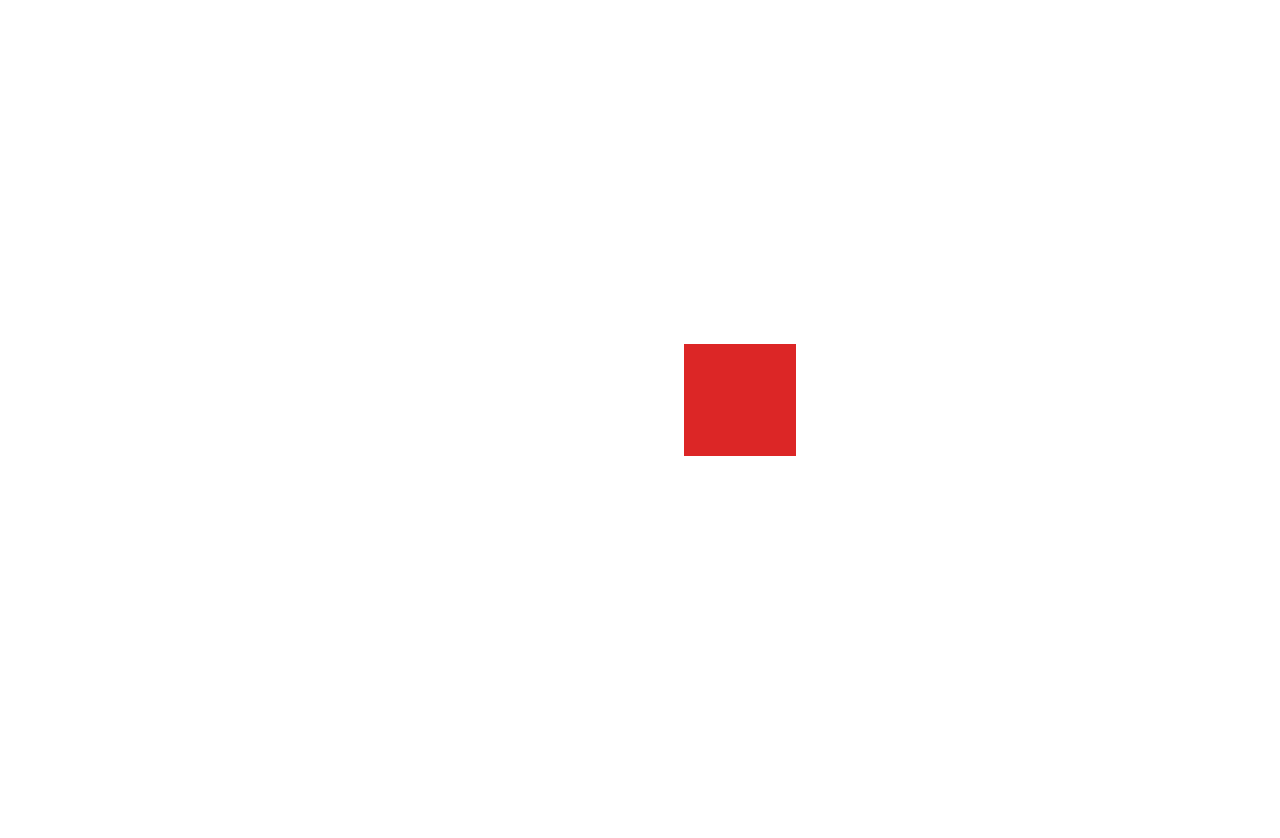
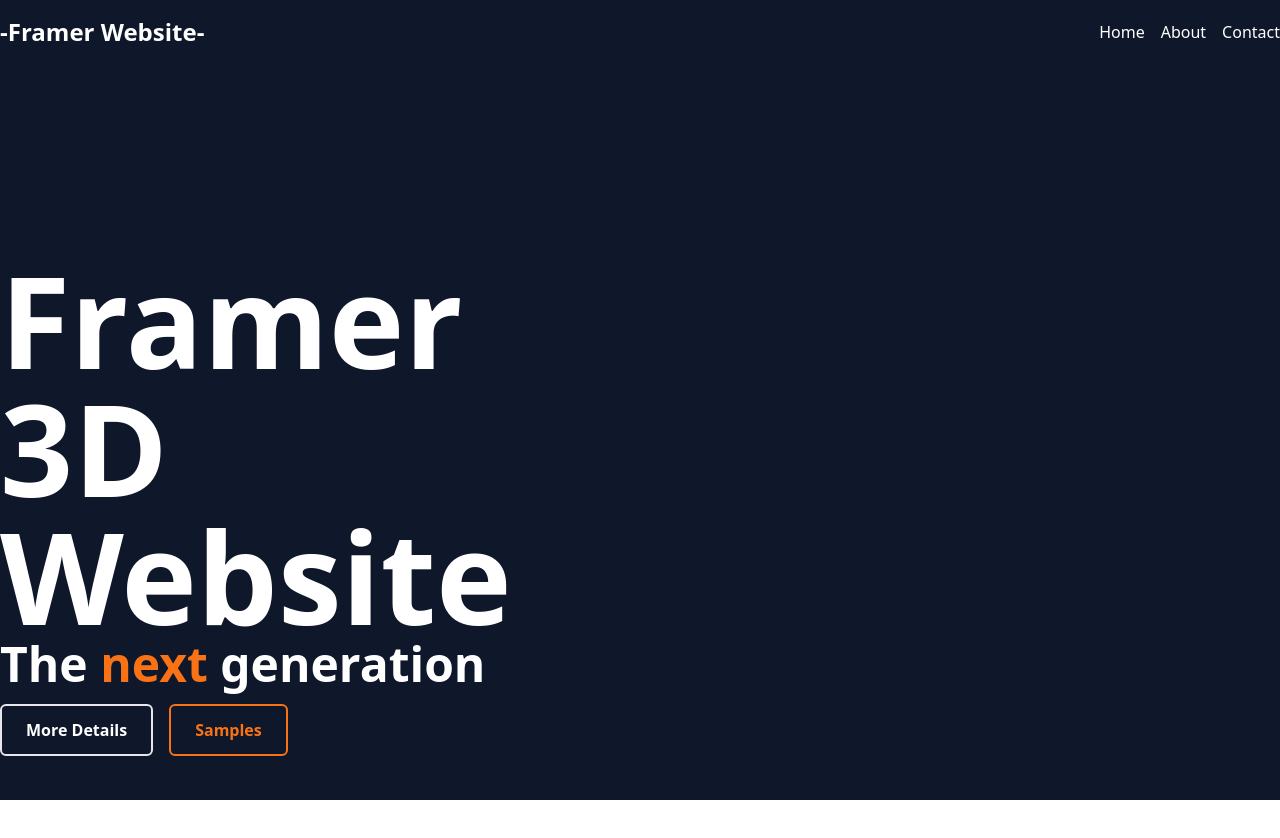
Before and after one commit to Izushi/animation_website, a React (Vite) app: page / in a window 1280 px wide. Shown: the top 838 px of the page. Before the commit the page ends 800 px from the top, so only its background shows below. Built offline with nearby package versions, Linux system fonts and the light colour scheme.

Commit message:
set motion to design

```diff
--- a/src/App.tsx
+++ b/src/App.tsx
@@ -2,18 +2,62 @@
 
 function App() {
   return (
-    <div className="h-screen flex items-center justify-center">
-      <motion.div
-        initial={{ x: -100 }}
-        animate={{ x: 100 }}
+    <main className="h-screen bg-slate-900">
+      <div className="container mx-auto">
+        {/* header */}
+        <motion.header
+        initial={{ y: -100 }}
+        animate={{ y: 0 }}
         transition={{
-          type: "spring",
-          duration: 2,
-          delay: 1,
-          stiffness: 200
+          type: 'spring',
+          duration: 1,
+          delay: 0.5,
+          stiffness: 130,
         }}
-        className="w-28 h-28 bg-red-600"></motion.div>
-    </div>
+        className="flex text-white justify-between items-center h-16">
+        <span className="font-bold text-2xl">-Framer Website-</span>
+
+        <nav>
+          <ul className="flex items-center gap-4">
+            <li>
+              <a href="/">Home</a>
+            </li>
+            <li>
+              <a href="#about">About</a>
+            </li>
+            <li>
+              <a href="#contact">Contact</a>
+            </li>
+          </ul>
+        </nav>
+        </motion.header>
+        {/* hero */}
+        <section className="lg:py-48">
+          <div className="flex items-center justify-between">
+            {/* left */}
+            <div>
+              <h2 className="text-white lg:text-9xl md:text-8xl font-bold lg:max-w-[40rem]">
+                Framer 3D Website
+              </h2>
+              <p className="text-white lg:max-w-[40rem] lg:text-5xl font-semibold">
+                The <span className="text-orange-500">next</span> generation
+              </p>
+              <div className="flex item-center gap-4">
+                <button className="px-6 py-3 rounded-md border-2 my-4 hover:translate-y-1 duration-150">
+                  <span className="font-bold text-white">More Details</span>
+                </button>
+                <button className="px-6 py-3 rounded-md border-2 my-4  border-orange-500 hover:translate-y-1 duration-150">
+                  <span className="font-bold text-orange-500">Samples</span>
+                </button>
+              </div>
+            </div>
+
+            {/* 3D model */}
+            <div></div>
+          </div>
+        </section>
+      </div>
+    </main>
   )
 }
 
```
